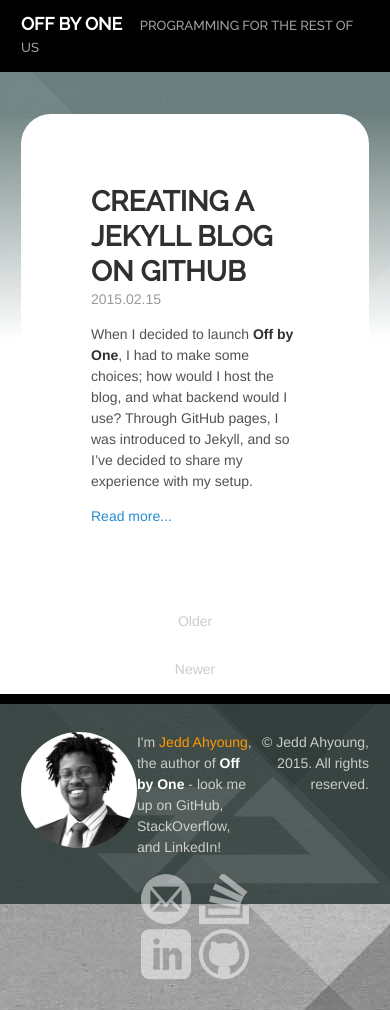
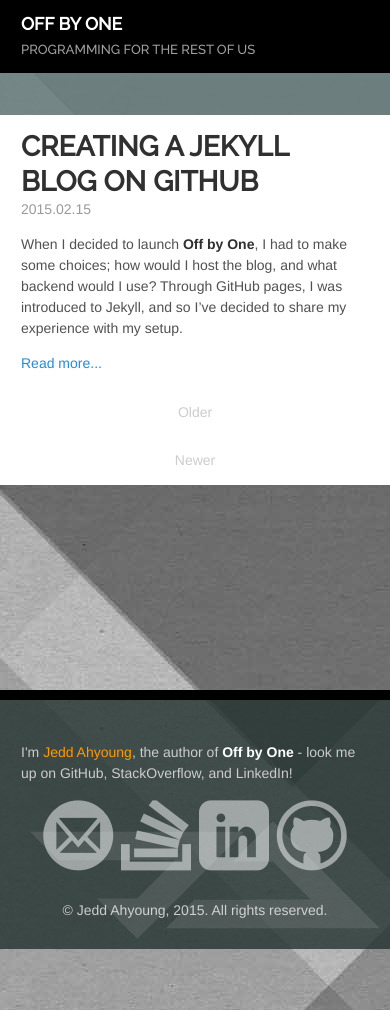
Before and after one commit to jwahyoung/off-by-one, a Jekyll site: the page built from index.html, in a window 390 px wide. Built offline with Jekyll 4.4.1, drawn with Linux system fonts in a browser that asks for light colours; some web fonts are replaced; Markdown is read by kramdown in place of the engine named in the settings; the list of posts is cut into pages by our own code.

Commit message:
Complete mobile layout.

```diff
--- a/_layouts/default.html
+++ b/_layouts/default.html
@@ -14,7 +14,7 @@
               {% if site.localenvironment == true %}
               <span style="color: red;">DEVELOPMENT</span>
               {% endif %}
-              <small>&nbsp;&nbsp;&nbsp;&nbsp;{{ site.tagline }}</small>
+              <small>{{ site.tagline }}</small>
             </h3>
           </div>
         </div>
@@ -43,8 +43,8 @@
             <a class="icon icon-linkedin" itemprop="url" href="http://www.linkedin.com/in/jeddahyoung" title="Find me on LinkedIn"></a>
             <a class="icon icon-github" itemprop="url" href="https://github.com/jedd-ahyoung" title="Find me on Github"></a>
           </div>
-        </div><div class="column on-3 right-align">
-          <p>
+        </div><div class="column on-3">
+          <p class="copyright">
             &copy; Jedd Ahyoung, {{ site.time | date: '%Y' }}. All rights reserved.
           </p>
           <img class="logo" src="/images/logo.svg" />
--- a/_scss/code.scss
+++ b/_scss/code.scss
@@ -11,56 +11,72 @@
   padding: .25em .5em;
   font-size: 85%;
   color: #bf616a;
-  background-color: #f9f9f9;
+  background-color: #eee;
   border-radius: 3px;
 }
 pre {
   display: block;
-  margin-top: 0;
-  margin-bottom: 1rem;
-  padding: 1rem;
   font-size: .8rem;
   line-height: 1.4;
   white-space: pre;
   white-space: pre-wrap;
   word-break: break-all;
   // word-wrap: break-word;
-  background-color: #f9f9f9;
+  background-color: #eee;
+
+  @media screen and (min-width: 640px) {
+    margin-top: 0;
+    margin-bottom: 1rem;
+    padding: 1rem;
   }
-pre code {
+
+  @media screen and (max-width: 640px) {
+    margin: 0 -1.5rem 1rem -1.5rem;
+    padding: 1rem 1.5rem;
+  }
+
+  code {
     padding: 0;
     font-size: 100%;
     color: inherit;
     background-color: transparent;
+  }
 }
 
 // Pygments via Jekyll
 .highlight {
   margin-bottom: 1rem;
   border-radius: 4px;
+
+  pre {
+    margin-bottom: 0;
   }
-.highlight pre {
-  margin-bottom: 0;
 }
 
 // Gist via GitHub Pages
-.gist .gist-file {
+.gist {
+  .gist-file {
     font-family: Menlo, Monaco, "Courier New", monospace !important;
   }
-.gist .markdown-body {
+
+  .markdown-body {
     padding: 15px;
   }
-.gist pre {
+
+  pre {
     padding: 0;
     background-color: transparent;
   }
-.gist .gist-file .gist-data {
+
+  .gist-file .gist-data {
     font-size: .8rem !important;
     line-height: 1.4;
   }
-.gist code {
+
+  code {
     padding: 0;
     color: inherit;
     background-color: transparent;
     border-radius: 0;
   }
+}
--- a/_scss/icons.scss
+++ b/_scss/icons.scss
@@ -46,10 +46,17 @@
 a.icon
 {
 	display: inline-block;
-	font-size: 50px;
 	color: rgba(255, 255, 255, 0.5);
 	text-decoration: none;
 	padding: 2px;
+
+	@media screen and (max-width: 640px) {
+		font-size: 70px;
+	}
+
+	@media screen and (min-width: 640px) {
+		font-size: 50px;
+	}
 
 	&:before
 	{
--- a/_scss/layout.scss
+++ b/_scss/layout.scss
@@ -26,10 +26,16 @@
 	padding-right: 1.5rem;
 	margin-left:  auto;
 	margin-right: auto;
+
+	&.content {
+		@media screen and (max-width: 640px) {
+			background: #fff;
+		}
+	}
 }
 
 .footer {
-	height: 15rem;
+	min-height: 15rem;
 	background: rgba(36, 50, 48, 0.8);
 	border-top: 10px solid black;
 	color: #ccc;
@@ -42,18 +48,24 @@
 	a {
 		text-decoration: dotted;
 		color: #ff9900;
-
-
 	}
 
 	.column {
+		vertical-align: top;
+
+		@media screen and (min-width: 640px) {
 			display: inline-block;
 			padding: 2rem 0;
-		vertical-align: top;
+
+			&.on-3 {
+				width: 33.33%;
+			}
 		}
 
-	.on-3 {
-		width: 33.33%;
+		@media screen and (max-width: 640px) {
+			display: block;
+			padding: 1rem 0;
+		}
 	}
 
 	.center-align {
@@ -75,6 +87,11 @@
 	}
 
 	.moneyshot {
+		@media screen and (max-width: 640px) {
+			display: none;
+		}
+
+		@media screen and (min-width: 640px) {
 			display: inline-block;
 			width: 170px;
 			height: auto;
@@ -83,6 +100,17 @@
 		}
 	}
 
+	.copyright {
+		@media screen and (min-width: 640px) {
+			text-align: right;
+		}
+
+		@media screen and (max-width: 640px) {
+			text-align: center;
+		}
+	}
+}
+
 .push {
 	// height: 10rem;
 	background: #fff;
--- a/_scss/masthead.scss
+++ b/_scss/masthead.scss
@@ -30,5 +30,14 @@
     font-weight: 400;
     color: #a0a0a0;
     letter-spacing: 0;
+
+    @media screen and (min-width: 640px) {
+      margin-left: 1.5em;
+    }
+
+    @media screen and (max-width: 640px) {
+      display: block;
+      margin-top: .5em;
+    }
   }
 }
--- a/_scss/posts.scss
+++ b/_scss/posts.scss
@@ -5,10 +5,18 @@
 
 .page,
 .post {
-  position: relative;
-  padding: 5em;
-  background: #fff;
-  border-radius: 30px;
+  @media screen and (min-width: 640px) {
+    position: relative;
+    padding: 5em;
+    background: #fff;
+    border-radius: 30px;
+  }
+
+  @media screen and (max-width: 640px) {
+    position: relative;
+    padding: 1rem 0;
+    background: #fff;
+  }
 }
 
 // Blog post or page title
```
Lines whose indentation alone changed are shown as unchanged.
